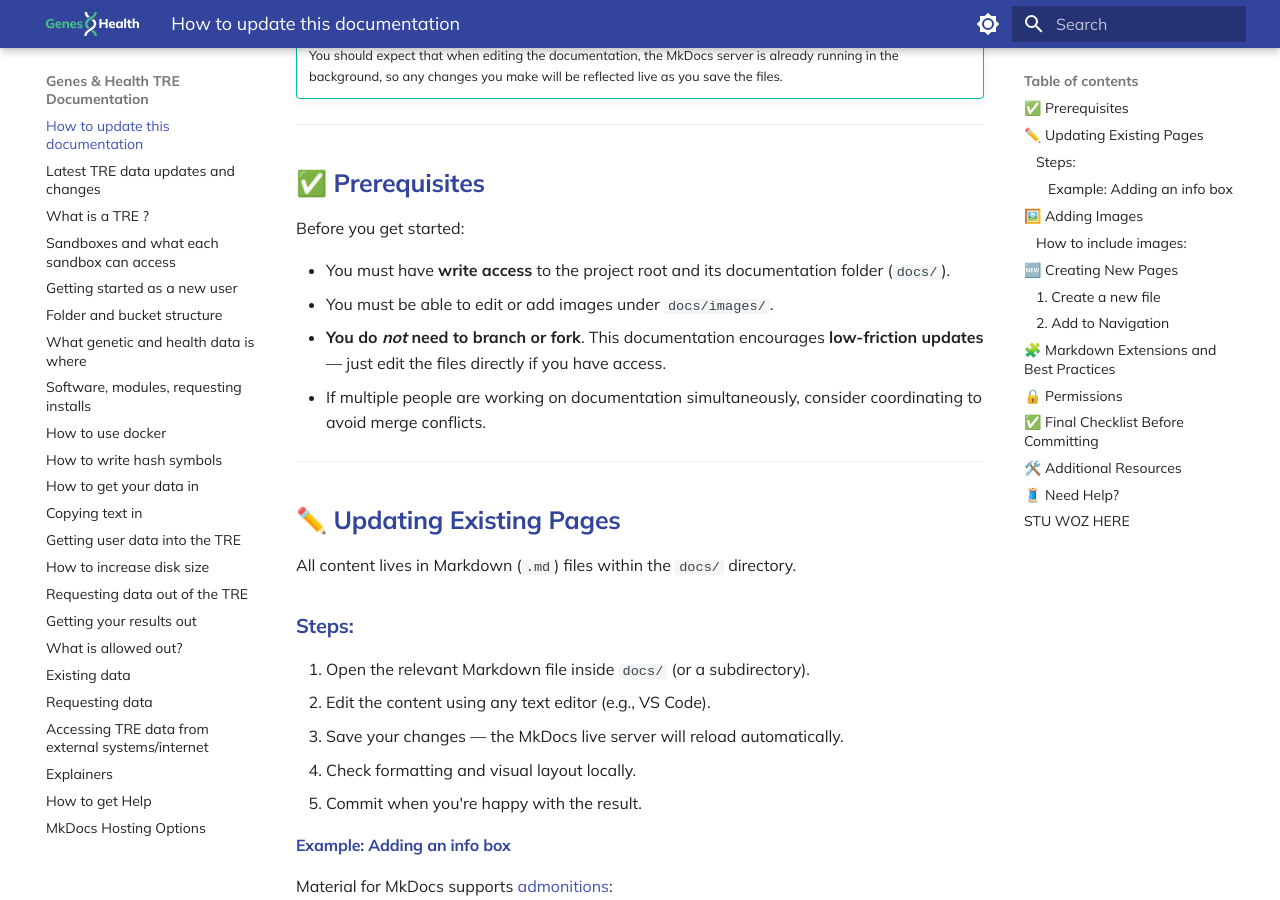
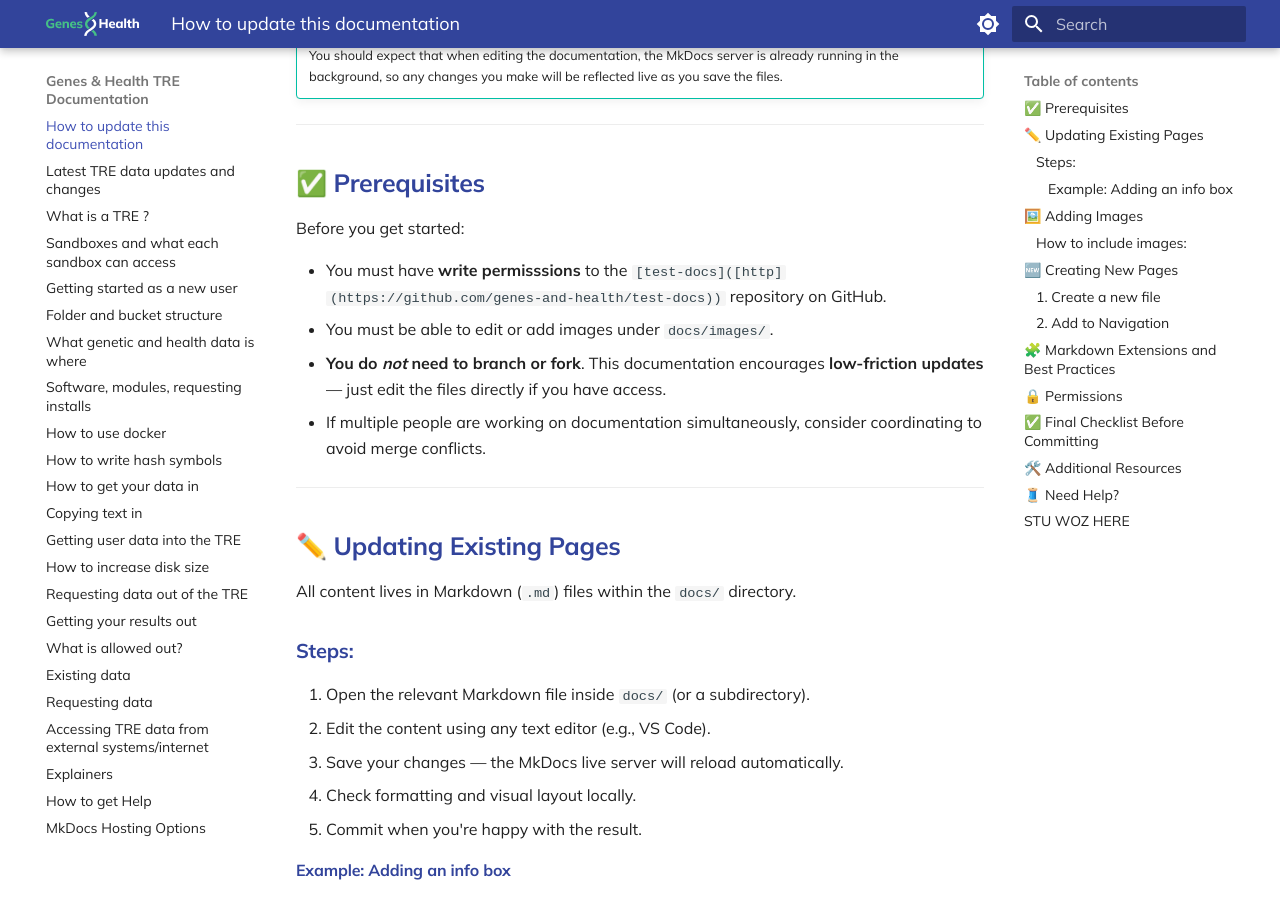
Before and after one commit to genes-and-health/TRE-documentation-v3, an MkDocs documentation site: the page built from docs/how-to-update-this-documentation.md, in a window 1280 px wide and 900 px high, scrolled down 374 px. Built offline with MkDocs 1.6.1 and Material for MkDocs 9.7.7, drawn with Linux system fonts in a browser that asks for light colours; comment, search, counter and statistics services are not loaded.

Commit message:
Update how-to-update-this-documentation.md
update prerequisites

```diff
--- a/docs/how-to-update-this-documentation.md
+++ b/docs/how-to-update-this-documentation.md
@@ -14,7 +14,7 @@ The documentation is built using [Material for MkDocs](https://squidfunk.github.
 
 Before you get started:
 
-- You must have **write access** to the project root and its documentation folder (`docs/`).
+- You must have **write permisssions** to the `[test-docs]([http](https://github.com/genes-and-health/test-docs))` repository on GitHub.
 - You must be able to edit or add images under `docs/images/`.
 - **You do _not_ need to branch or fork**. This documentation encourages **low-friction updates** — just edit the files directly if you have access.
 - If multiple people are working on documentation simultaneously, consider coordinating to avoid merge conflicts.
```
